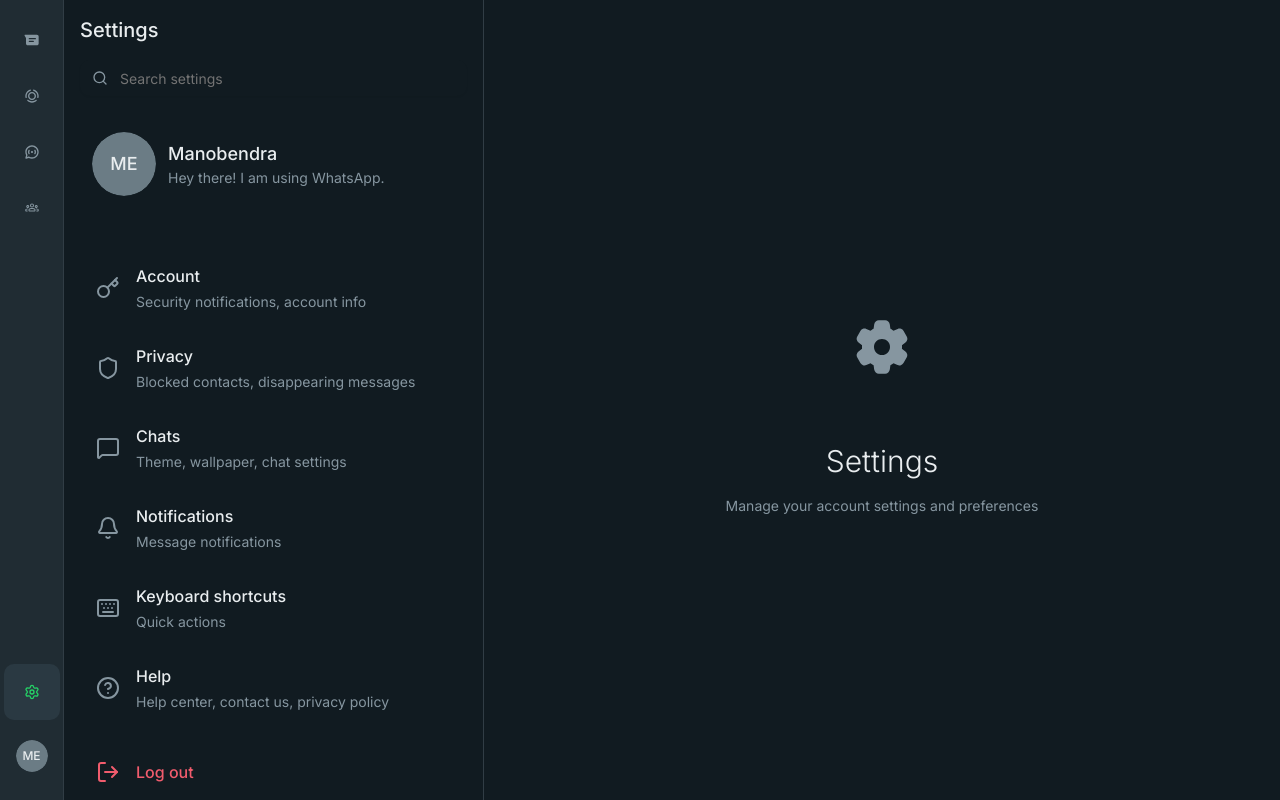
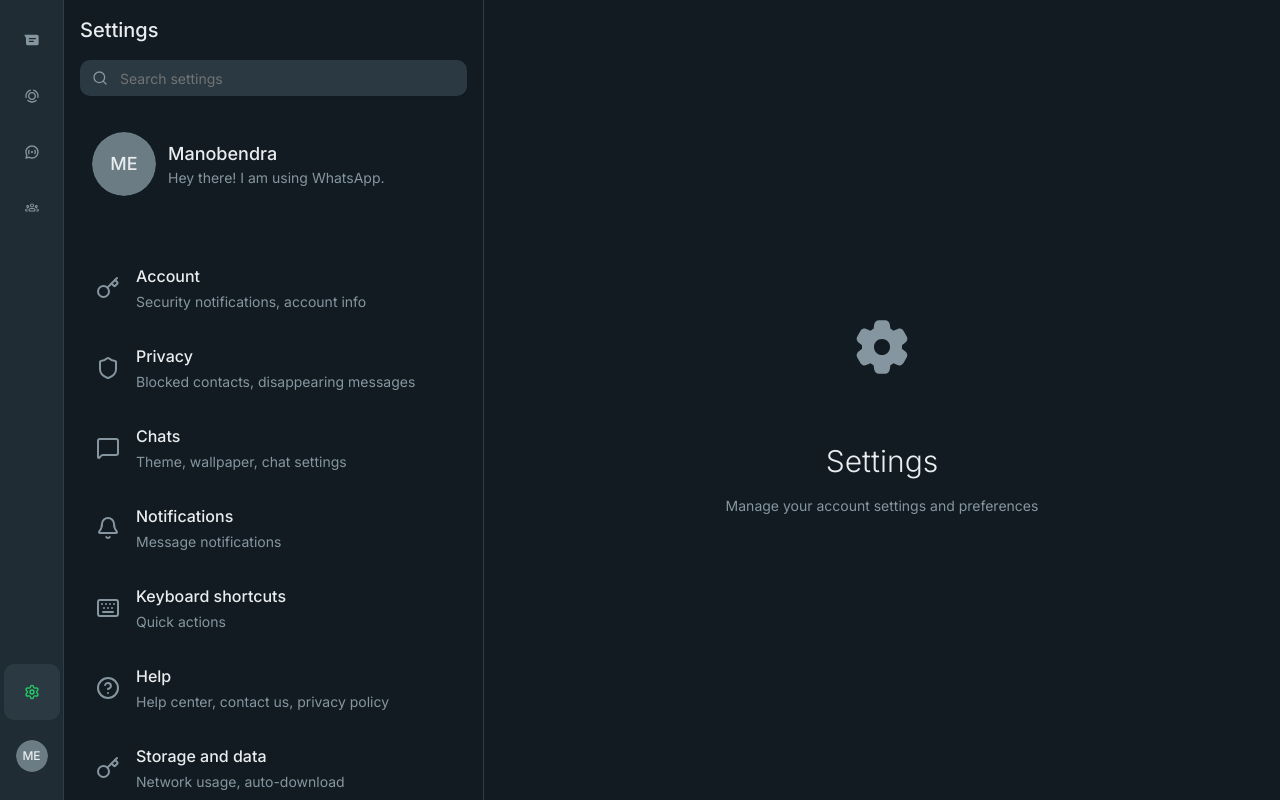
Before and after one commit to manovHacksaw/rapid-quest-task, a Next.js app in the folder client/: page / in a window 1280 px wide. Both pictures are taken after a click on the button 31 px from the left and 692 px from the top of the page. Built offline with nearby package versions, Linux system fonts and the light colour scheme; no server answers.

Commit message:
chat area and settings page fixes

```diff
--- a/client/components/chat-area.tsx
+++ b/client/components/chat-area.tsx
@@ -67,8 +67,8 @@ export function ChatArea({
 
   if (!conversation) {
     return (
-      <div className="flex-1 flex items-center justify-center whatsapp-chat-bg">
-        <div className="text-center text-[#8696A0] max-w-md px-8">
+      <div className="flex-1 flex-col flex items-center gap-20 justify-center whatsapp-chat-bg">
+        <div className="text-center text-[#8696A0] max-w-xl px-8">
           <div className="w-80 h-48 mx-auto mb-8 flex items-center justify-center">
             <svg viewBox="0 0 303 172" width="360" preserveAspectRatio="xMidYMid meet" className="h-full w-full" fill="none">
               <title>intro-md-beta-logo-dark</title>
@@ -95,13 +95,14 @@ export function ChatArea({
             Send and receive messages without keeping your phone online.<br/>
             Use WhatsApp on up to 4 linked devices and 1 phone at the same time.
           </p>
-          <div className="flex items-center justify-center gap-2 text-sm text-[#8696A0]">
+
+        </div>
+        <div className="flex items-center justify-center gap-2 text-sm text-[#8696A0]">
             <svg className="w-4 h-4" fill="currentColor" viewBox="0 0 20 20">
               <path fillRule="evenodd" d="M5 9V7a5 5 0 0110 0v2a2 2 0 012 2v5a2 2 0 01-2 2H5a2 2 0 01-2-2v-5a2 2 0 012-2zm8-2v2H7V7a3 3 0 016 0z" clipRule="evenodd" />
             </svg>
             Your personal messages are end-to-end encrypted
           </div>
-        </div>
       </div>
     )
   }
--- a/client/components/conversation-list.tsx
+++ b/client/components/conversation-list.tsx
@@ -104,7 +104,7 @@ export function ConversationsList({
             placeholder="Search or start new chat"
             value={searchQuery}
             onChange={(e) => handleSearchChange(e.target.value)}
-            className="whatsapp-input pl-10 pr-10 h-9 rounded-lg border-none focus:ring-0 focus:outline-none"
+            className="whatsapp-input pl-10 pr-10 h-9 rounded-3xl border-none focus:ring-0 focus:outline-none"
           />
           {searchQuery && (
             <Button
--- a/client/components/settings-page.tsx
+++ b/client/components/settings-page.tsx
@@ -36,12 +36,43 @@ export function SettingsPage() {
       title: 'Help',
       description: 'Help center, contact us, privacy policy',
     },
+    // Adding more items to demonstrate scrolling
+    {
+      icon: Key,
+      title: 'Storage and data',
+      description: 'Network usage, auto-download',
+    },
+    {
+      icon: Shield,
+      title: 'Business tools',
+      description: 'Business profile, catalog',
+    },
+    {
+      icon: MessageSquare,
+      title: 'Linked devices',
+      description: 'Connect WhatsApp Web and Desktop',
+    },
+    {
+      icon: Bell,
+      title: 'Two-step verification',
+      description: 'Add extra security to your account',
+    },
+    {
+      icon: Keyboard,
+      title: 'Change number',
+      description: 'Change your phone number',
+    },
+    {
+      icon: HelpCircle,
+      title: 'Request account info',
+      description: 'Request a report of your account information and settings',
+    },
   ]
 
   return (
-    <div className="whatsapp-sidebar flex flex-col h-full">
-      {/* Header */}
-      <div className="whatsapp-header p-4">
+    <div className="whatsapp-sidebar flex flex-col h-full bg-[#111B21]">
+      {/* Header - Fixed */}
+      <div className="whatsapp-header p-4 flex-shrink-0">
         <h1 className="text-[#E9EDEF] text-xl font-medium mb-4">Settings</h1>
 
         {/* Search */}
@@ -49,7 +80,7 @@ export function SettingsPage() {
           <Search className="absolute left-3 top-1/2 transform -translate-y-1/2 h-4 w-4 text-[#8696A0]" />
           <Input
             placeholder="Search settings"
-            className="whatsapp-input pl-10 h-9 rounded-lg border-none focus:ring-0 focus:outline-none"
+            className="bg-[#2A3942] text-[#E9EDEF] placeholder-[#8696A0] pl-10 h-9 rounded-lg border-none focus:ring-0 focus:outline-none"
           />
         </div>
 
@@ -67,8 +98,9 @@ export function SettingsPage() {
         </div>
       </div>
 
-      {/* Settings List */}
-      <ScrollArea className="flex-1 scrollbar-thin">
+      {/* Settings List - Scrollable */}
+      <div className="flex-1 overflow-hidden">
+        <ScrollArea className="h-full">
           <div className="px-4 pb-4">
             {settingsItems.map((item, index) => (
               <button
@@ -97,5 +129,6 @@ export function SettingsPage() {
           </div>
         </ScrollArea>
       </div>
+    </div>
   )
 }
```
Also changed, not shown: client/components/whatsapp-loading.tsx (+3 -10 lines). Lines whose indentation alone changed are shown as unchanged.
